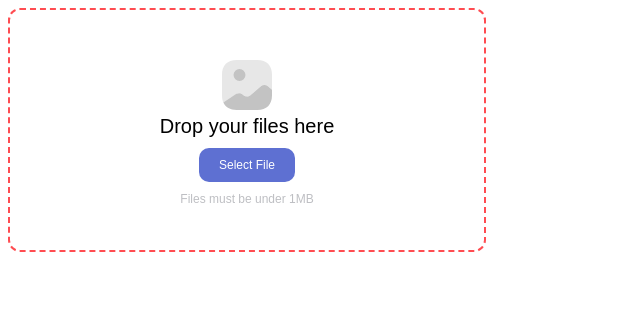
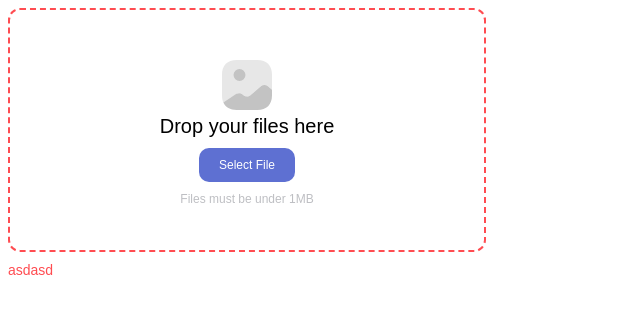
Before and after one commit to JaxThePrime/vue3-dropzone, a Vue app: page / in a window 1280 px wide. Shown: the top 314 px of the page, without its empty margins (0-640 px from the left). Built offline with nearby package versions, Linux system fonts and the light colour scheme.

Commit message:
Fix message showing state

```diff
--- a/package.json
+++ b/package.json
@@ -2,7 +2,7 @@
   "name": "@jaxtheprime/vue3-dropzone",
   "description": "Vue simple dropzone",
   "private": false,
-  "version": "2.8.0",
+  "version": "2.9.0",
   "author": "Emad Moghimi <jaxtheprime@gmail.com>",
   "license": "MIT",
   "type": "module",
--- a/src/App.vue
+++ b/src/App.vue
@@ -1,8 +1,9 @@
 <template>
   <div class="app" style="width: 478px; height: 200px">
     <Vue3Dropzone state="error"
+                  message="asd"
+                  error-message="asdasd"
                   :max-file-size="1"
-                  multiple select-file-strategy="merge"
                   v-model="files">
     </Vue3Dropzone>
     {{ isFocused }}
--- a/src/components/Vue3Dropzone.vue
+++ b/src/components/Vue3Dropzone.vue
@@ -52,7 +52,8 @@
                  :class="{'preview__multiple': multiple, 'preview__file': img && img.type && !img.type.includes('image/')}"
                  :style="{width: `${imgWidth} !important`, height: `${imgHeight} !important`}">
               <img :src="img.src" :alt="img.name" v-if="img && img.type && img.type.includes('image/')">
-              <Icon :name="img.name.split('.').pop()" v-if="img && img.type && !img.type.includes('image/') || img && img.type && !img.type.includes('video/')"/>
+              <Icon :name="img.name.split('.').pop()"
+                    v-if="img && img.type && !img.type.includes('image/') || img && img.type && !img.type.includes('video/')"/>
               <div class="img-details" v-if="img.name || img.size">
                 <button class="img-remove" @click="removeImg(img)">
                   <svg xmlns="http://www.w3.org/2000/svg" width="20" height="20" viewBox="0 0 24 24" fill="none"
@@ -77,8 +78,8 @@
     <!--   Message   -->
     <Transition name="fade-in" mode="in-out">
       <p class="m-0 message" :class="localState ? `message--${localState}` : ''"
-         v-if="localMessageState || localState === 'error' || localState === 'indeterminate'">
-        {{ localState === 'error' ? errorMessage : localMessageState }}
+         v-if="localState !== 'indeterminate' || localMessageState">
+        {{ localState !== 'indeterminate' ? errorMessage : localMessageState }}
       </p>
     </Transition>
   </div>
```
